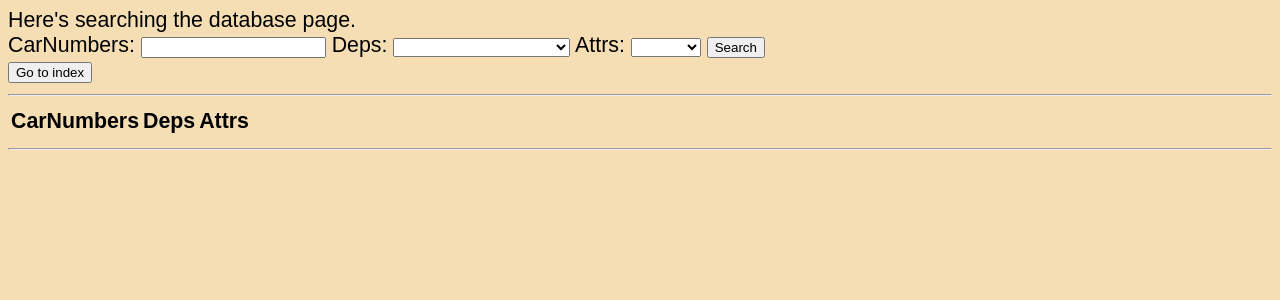
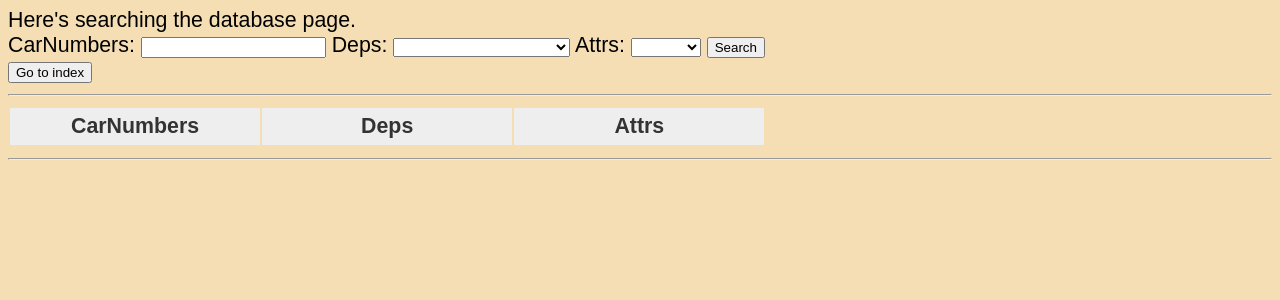
Before and after one commit to e125719/Graduate_Study, a PHP site: page /dataSearch.php in a window 1280 px wide. Shown: the top 300 px of the page. Run offline with PHP 8.4, Linux system fonts and the light colour scheme; data that the repository does not hold is empty.

Commit message:
modify style.css to color table cells, gray and white

```diff
--- a/Browser/style.css
+++ b/Browser/style.css
@@ -4,3 +4,25 @@ body {
     font-family: 'UTF-8', sans-serif;
     background-color:#f5deb3;
 }
+
+.table_result{
+	width: 60%;
+	border-collapse: separate;
+}
+
+.table_result th{
+	width: 20%;
+	padding: 6px;
+	text-align: center;
+	vertical-align: top;
+	color: #333;
+	background-color: #eee;
+	border: 1px; solid: #b9b9b9;
+}
+
+.table_result td{
+	padding: 6px;
+	text-align: center;
+	background-color: #fff;
+	border: 1px; solid: #b9b9b9;
+}
```
